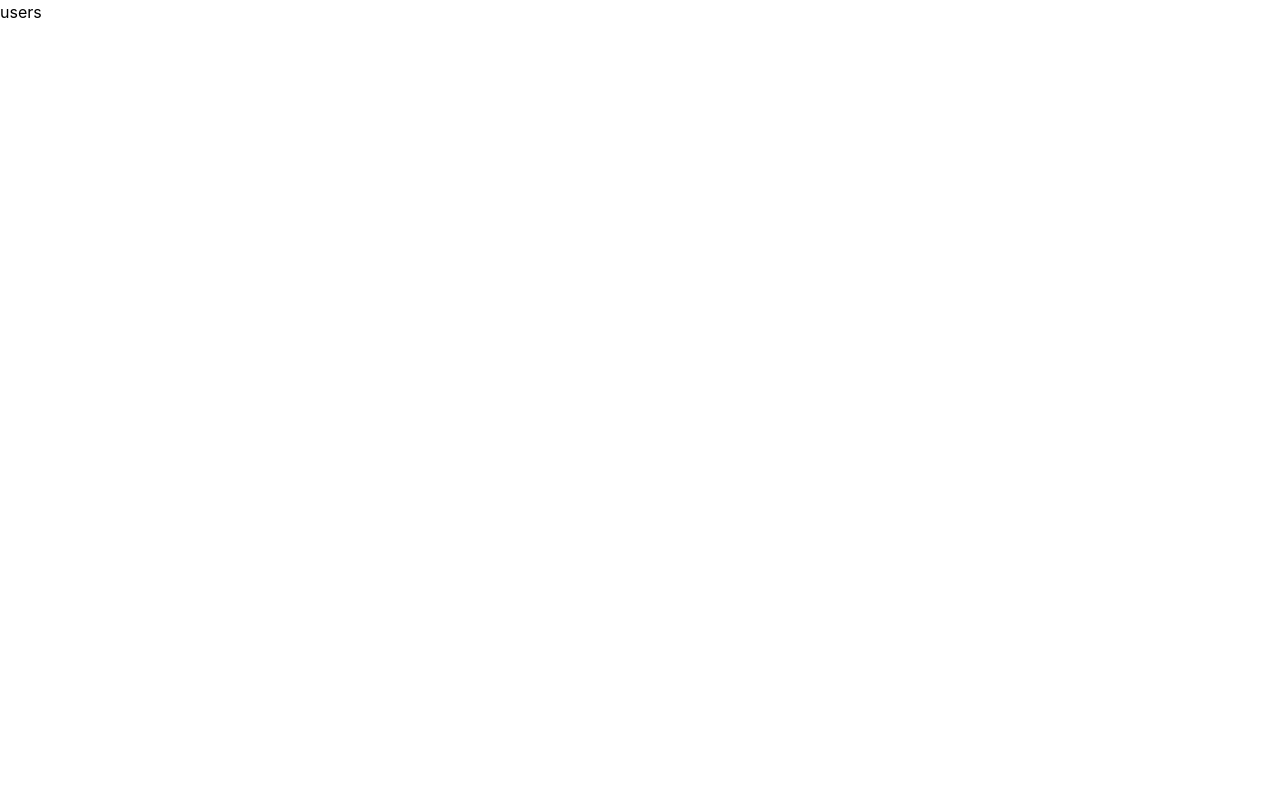
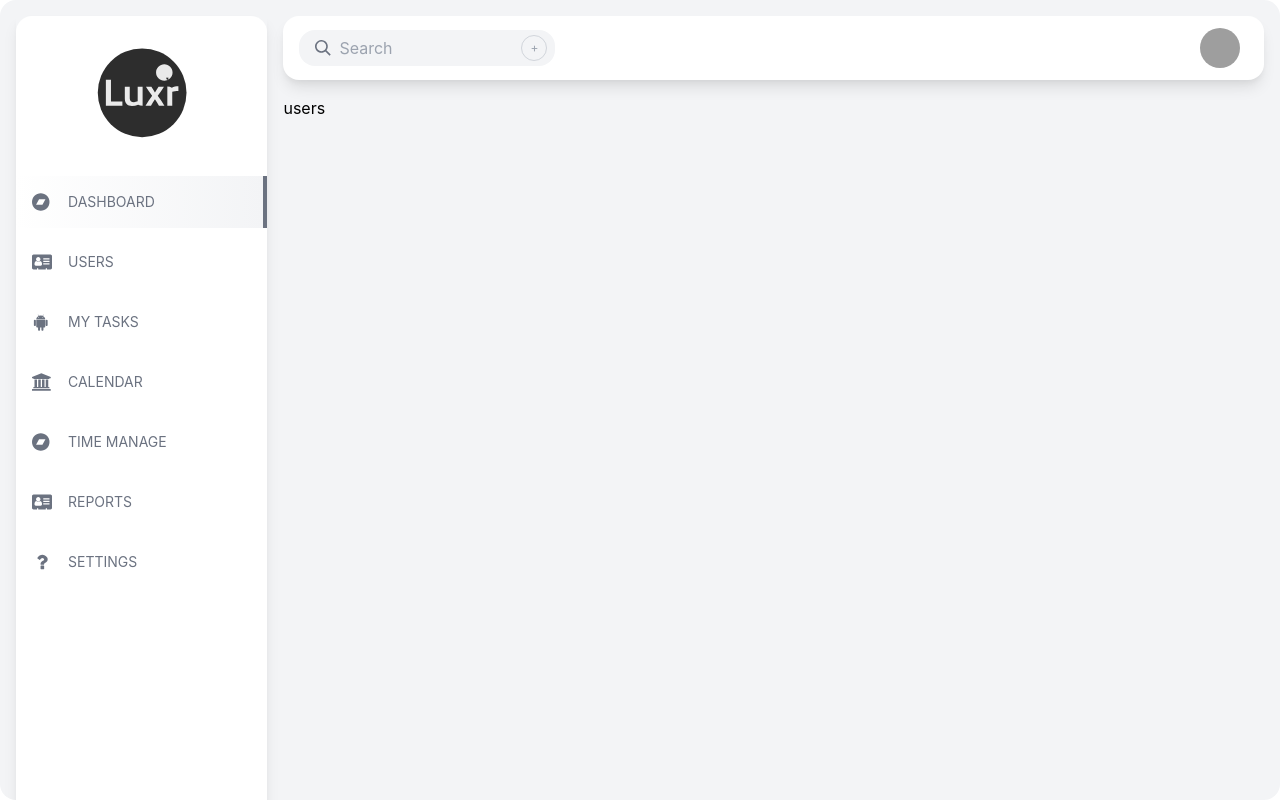
Before and after one commit to EDMONDGIHOZO/luxr_dashboard, a React (Create React App) app: page /users in a window 1280 px wide. Built offline with nearby package versions, Linux system fonts and the light colour scheme; grey boxes are pictures that could not be loaded.

Commit message:
done with wrappers

```diff
--- a/src/components/secure/tools/Users.jsx
+++ b/src/components/secure/tools/Users.jsx
@@ -1,11 +1,11 @@
 import React, { Component } from "react";
-
+import Wrapper from "./Wrapper";
 class Users extends Component {
 	render() {
 		return (
-			<>
+			<Wrapper>
 				<h2> users </h2>
-			</>
+			</Wrapper>
 		);
 	}
 }
--- a/src/components/secure/tools/Wrapper.jsx
+++ b/src/components/secure/tools/Wrapper.jsx
@@ -19,6 +19,7 @@ class Wrapper extends Component {
 						</div>
 						<div className="flex flex-col w-full pl-0 md:p-4 md:space-y-4">
 							<TopBar />
+							{this.props.children}
 						</div>
 					</div>
 				</main>
```
